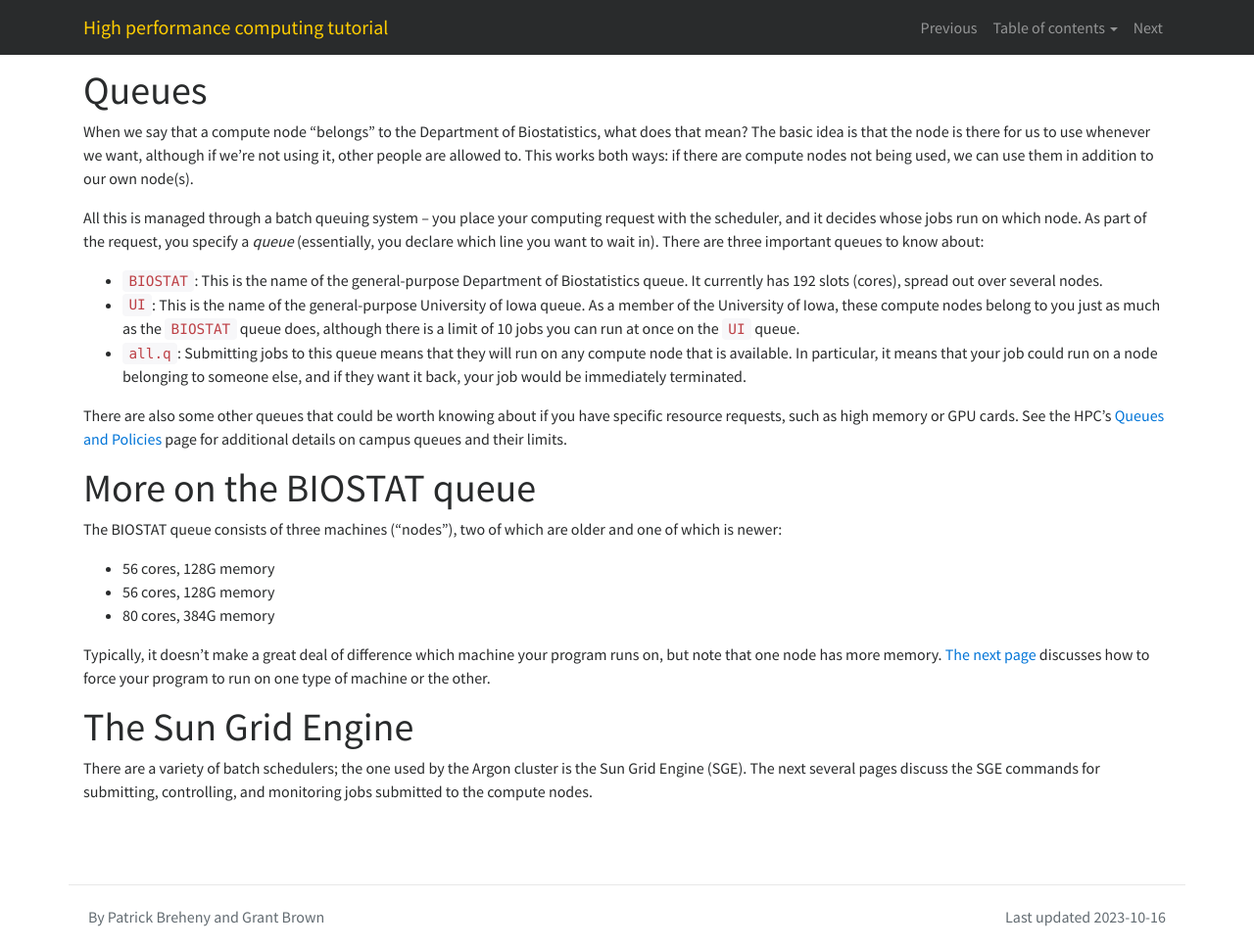
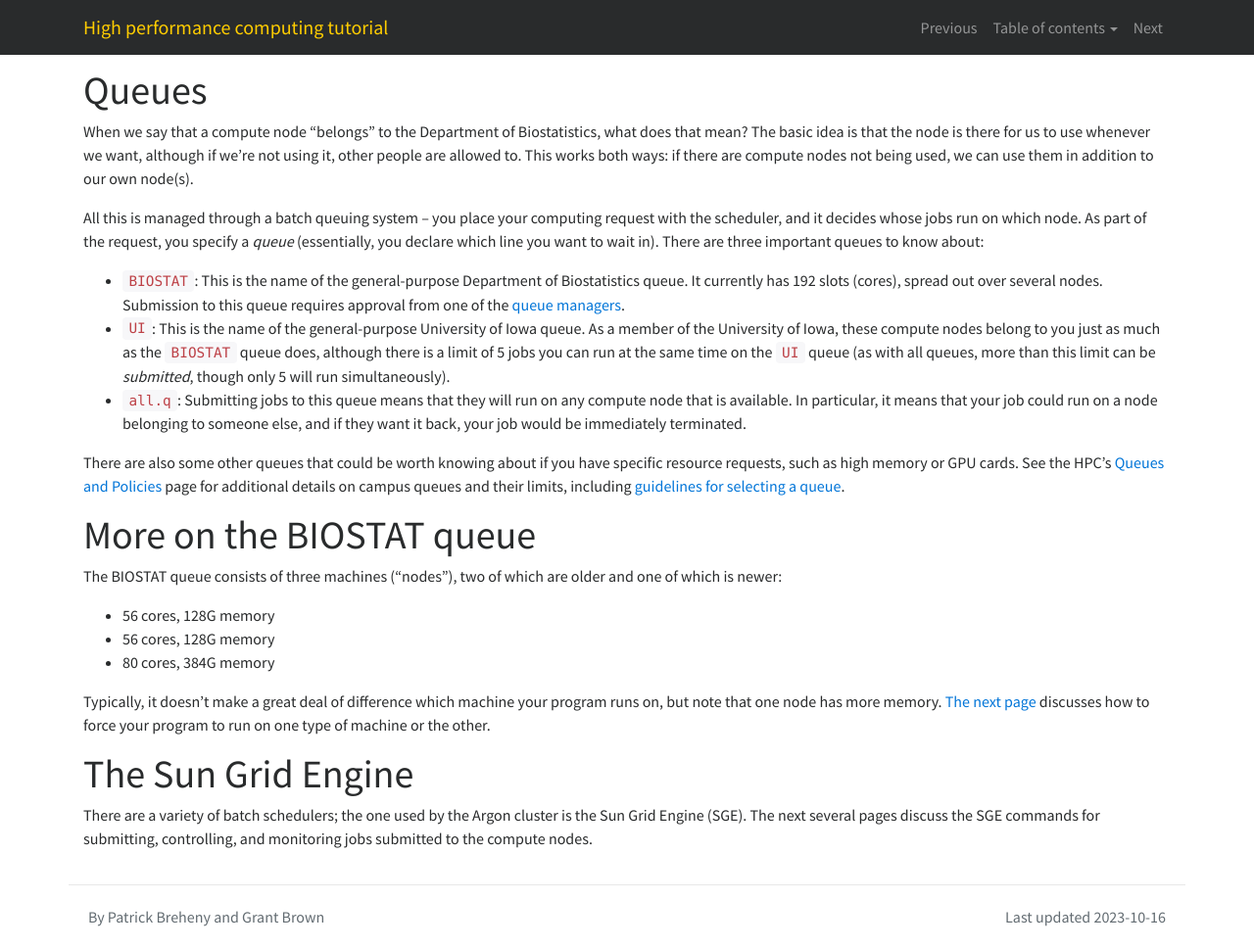
Before and after one commit to IowaBiostat/hpc, a Jekyll site: the page built from 5.md, in a window 1280 px wide and 968 px high. Shown: the whole window at 98% size. Built offline with Jekyll 4.4.1, drawn with Linux system fonts in a browser that asks for light colours; nearby versions of some CDN libraries; our own code applies the rules of GitHub Pages for plain Markdown files.

Commit message:
Update UI queue policies and associated information

```diff
--- a/5.md
+++ b/5.md
@@ -9,11 +9,11 @@ When we say that a compute node "belongs" to the Department of Biostatistics, wh
 
 All this is managed through a batch queuing system -- you place your computing request with the scheduler, and it decides whose jobs run on which node.  As part of the request, you specify a *queue* (essentially, you declare which line you want to wait in).  There are three important queues to know about:
 
-* `BIOSTAT`: This is the name of the general-purpose Department of Biostatistics queue.  It currently has 192 slots (cores), spread out over several nodes.
-* `UI`: This is the name of the general-purpose University of Iowa queue.  As a member of the University of Iowa, these compute nodes belong to you just as much as the `BIOSTAT` queue does, although there is a limit of 10 jobs you can run at once on the `UI` queue.
+* `BIOSTAT`: This is the name of the general-purpose Department of Biostatistics queue.  It currently has 192 slots (cores), spread out over several nodes. Submission to this queue requires approval from one of the [queue managers](https://wiki.uiowa.edu/display/hpcdocs/Queues+and+Policies#QueuesandPolicies-investorqueues).
+* `UI`: This is the name of the general-purpose University of Iowa queue.  As a member of the University of Iowa, these compute nodes belong to you just as much as the `BIOSTAT` queue does, although there is a limit of 5 jobs you can run at the same time on the `UI` queue (as with all queues, more than this limit can be *submitted*, though only 5 will run simultaneously).
 * `all.q`: Submitting jobs to this queue means that they will run on any compute node that is available.  In particular, it means that your job could run on a node belonging to someone else, and if they want it back, your job would be immediately terminated.
 
-There are also some other queues that could be worth knowing about if you have specific resource requests, such as high memory or GPU cards.  See the HPC's [Queues and Policies](https://wiki.uiowa.edu/display/hpcdocs/Queues+and+Policies) page for additional details on campus queues and their limits.
+There are also some other queues that could be worth knowing about if you have specific resource requests, such as high memory or GPU cards.  See the HPC's [Queues and Policies](https://wiki.uiowa.edu/display/hpcdocs/Queues+and+Policies) page for additional details on campus queues and their limits, including [guidelines for selecting a queue](https://wiki.uiowa.edu/display/hpcdocs/Queue+Usage+and+Policies#QueueUsageandPolicies-Guidelinesforselectingaqueue).
 
 # More on the BIOSTAT queue
 
```
